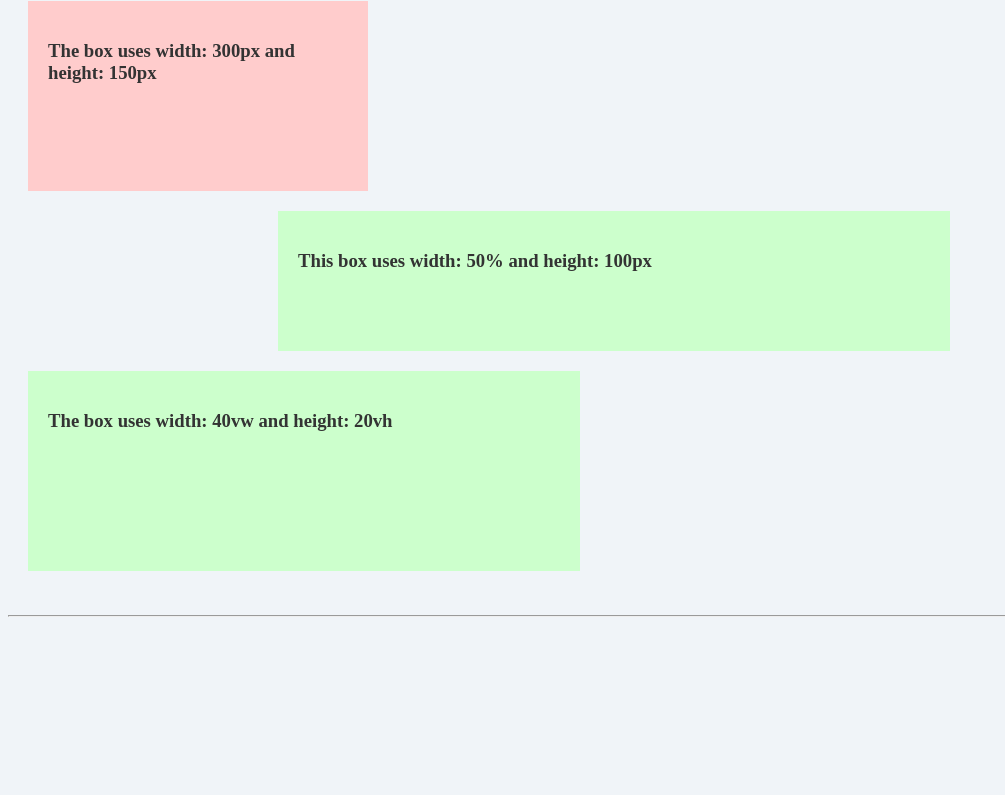
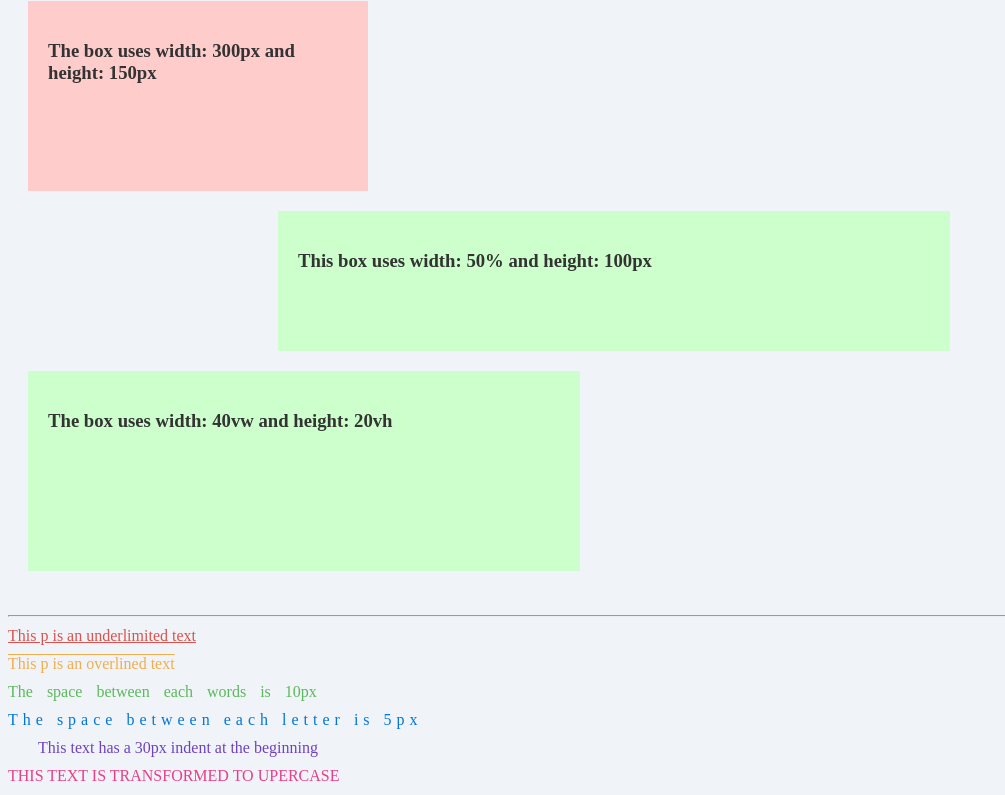
Before and after one commit to mn1439551/assignment-6, a plain HTML site: page index.html in a window 1280 px wide. Shown: the part 79-874 px from the top of the page, without its empty margins (0-1005 px from the left). Before the commit the page ends 800 px from the top, so only its background shows below. Drawn offline with Linux system fonts and the light colour scheme.

Commit message:
feat: adding sixth paragraph

```diff
--- a/index.html
+++ b/index.html
@@ -19,5 +19,11 @@
     </div>
     <br /><br />
     <hr />
+    <p class="paragraph-1">This p is an underlimited text</p>
+    <p class="paragraph-2">This p is an overlined text</p>
+    <p class="paragraph-3">The space between each words is 10px</p>
+    <p class="paragraph-4">The space between each letter is 5px</p>
+    <p class="paragraph-5">This text has a 30px indent at the beginning</p>
+    <p class="paragraph-6">This text is transformed to upercase</p>
   </body>
 </html>
--- a/style.css
+++ b/style.css
@@ -27,3 +27,39 @@ body {
   margin-left: 20px;
   margin-top: 20px;
 }
+
+.paragraph-1 {
+  color: #d9534f;
+  text-decoration: underline;
+  margin: 10px 0px 10px 0px;
+}
+
+.paragraph-2 {
+  color: #f0ad4e;
+  text-decoration: overline;
+  margin: 10px 0px 10px 0px;
+}
+
+.paragraph-3 {
+  color: #5cb85c;
+  word-spacing: 10px;
+  margin: 10px 0px 10px 0px;
+}
+
+.paragraph-4 {
+  color: #0275d8;
+  letter-spacing: 5px;
+  margin: 10px 0px 10px 0px;
+}
+
+.paragraph-5 {
+  color: #6f42c1;
+  text-indent: 30px;
+  margin: 10px 0px 10px 0px;
+}
+
+.paragraph-6 {
+  color: #e83e8c;
+  text-transform: uppercase;
+  margin: 10px 0px 10px 0px;
+}
```
